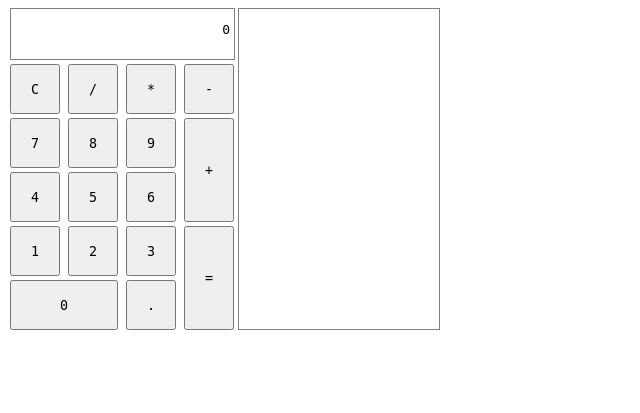
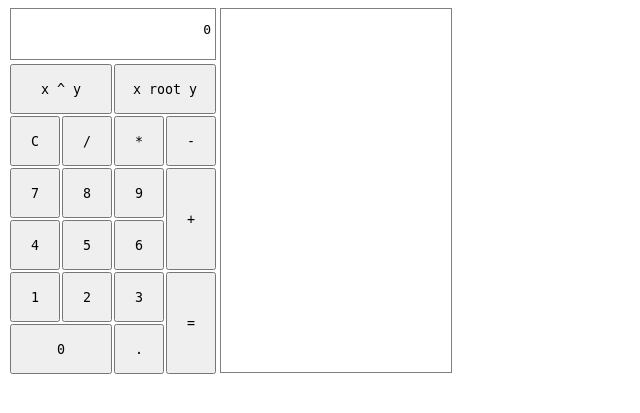
Before and after one commit to vsn4ke/POECalc, a PHP site: page / in a window 1280 px wide. Shown: the top 413 px of the page, without its empty margins (0-640 px from the left). Run offline with PHP 8.4, Linux system fonts and the light colour scheme; data that the repository does not hold is empty.

Commit message:
css grid + exp/root

```diff
--- a/css/style.css
+++ b/css/style.css
@@ -9,52 +9,29 @@ button{
     margin: 2px;
 }
 
-.wide{
-    width: 108px;
-}
-
-.tall{
-    height: 104px;
-}
-
-.wrapper{
-    display: flex;
-}
 
 .calculator{
     display: flex;
 }
 
 .table, .column2{
-    height: 320px;
+    height: 363px;
     overflow: scroll;
+    overflow-x: hidden;
 }
 
 .column1{
-    flex: 0 0 230px;
+    flex: 0 0 212px;
 }
 
 .column2{
-    width : 200px;
-}
-
-.buttonBlock{
-    display: flex;
-}
-
-.numberBlock{
-    flex: 0 0 170px;
-    margin-right: 4px;
-}
-
-.sideButton{
-    width: 60px;
+    width : 230px;
 }
 
 .display{
     margin-left: 2px;
     margin-bottom: 2px;
-    width: 223px;
+    width: 204px;
     height: 50px;
 }
 
@@ -83,5 +60,40 @@ thead td{
     border-bottom: none;
 }
 
-/* temp */
-.table{ display: none;}
+.keys {
+    display: grid;
+    grid-template-columns: repeat(4, 50px);
+    grid-template-rows: repeat(6, 50px);
+    grid-column-gap: 2px;
+    grid-row-gap: 2px;
+}
+
+.key1 { grid-area: 1 / 1 / 2 / 3; }
+.key2 { grid-area: 1 / 3 / 2 / 5; }
+.key3 { grid-area: 2 / 1 / 3 / 2; }
+.key4 { grid-area: 2 / 2 / 3 / 3; }
+.key5 { grid-area: 2 / 3 / 3 / 4; }
+.key6 { grid-area: 2 / 4 / 3 / 5; }
+.key7 { grid-area: 3 / 1 / 4 / 2; }
+.key8 { grid-area: 3 / 2 / 4 / 3; }
+.key9 { grid-area: 3 / 3 / 4 / 4; }
+.key10 { grid-area: 4 / 1 / 5 / 2; }
+.key11 { grid-area: 4 / 2 / 5 / 3; }
+.key12 { grid-area: 4 / 3 / 5 / 4; }
+.key13 { grid-area: 5 / 1 / 6 / 2; }
+.key14 { grid-area: 5 / 2 / 6 / 3; }
+.key15 { grid-area: 5 / 3 / 6 / 4; }
+.key16 { grid-area: 6 / 1 / 7 / 3; }
+.key17 { grid-area: 6 / 3 / 7 / 4; }
+.key18 { grid-area: 3 / 4 / 5 / 5; }
+.key19 { grid-area: 5 / 4 / 7 / 5; }
+
+.wide{
+    width: 102px;
+}
+
+.tall{
+    height: 102px;
+}
+
+.table { display :  none}
--- a/script.js
+++ b/script.js
@@ -32,6 +32,17 @@ function calculateResult(currentResult, lastValue, lastAction){
                 result = 'Error : dividing by 0'
             }
             break
+        case 'exponant':
+            result = Math.pow(fCurrentResult,  fValue)
+            break
+        case 'root':
+            if(fValue != 0){
+                result = Math.pow(fCurrentResult,  1/fValue)
+            }else{
+                error = true
+                result = 'Error : dividing by 0'
+            }
+            break
     }
     calculator.dataset.result = result
     displayHistory(fCurrentResult, fValue, result, lastAction)
@@ -45,20 +56,26 @@ function displayHistory(value1, value2, result, action){
 
         switch (action){
             case 'add':
-                symbol = '+'
+                symbol = ' + '
                 break
             case 'substract':
-                symbol = '-'
+                symbol = ' - '
                 break
             case 'multiply':
-                symbol = '*'
+                symbol = ' * '
                 break
             case 'divide':
-                symbol = '/'
+                symbol = ' / '
+                break
+            case 'exponant':
+                symbol = ' ^ '
+                break
+            case 'root':
+                symbol = ' root '
                 break
         }
 
-        p.textContent =  value1 + ' ' + symbol + ' ' + value2 + ' = ' + result
+        p.textContent =  value1  + symbol  + value2 + ' = ' + result
         history.prepend(p)
     }
 }
@@ -90,7 +107,7 @@ keys.addEventListener('click', e =>{
                 }
             }
 
-            if(keyAction == 'add' || keyAction == 'substract' || keyAction == 'multiply' || keyAction == 'divide' ){
+            if(keyAction == 'add' || keyAction == 'substract' || keyAction == 'multiply' || keyAction == 'divide' || keyAction == 'exponant' || keyAction == 'root' ){
                 if(currentResult == ''){
                     calculator.dataset.result = currentValue
 
--- a/view.html
+++ b/view.html
@@ -19,39 +19,25 @@
           <p>0</p>
         </div>
         <div class="keys">
-            <div class="firstLine">
-                <button data-action="clear">C</button>
-                <button data-action="divide">/</button>
-                <button data-action="multiply">*</button>
-                <button data-action="substract">-</button>
-            </div>
-            <div class="buttonBlock">
-              <div class="numberBlock">
-                <div class="buttonLine">
-                  <button data-action="7">7</button>
-                  <button data-action="8">8</button>
-                  <button data-action="9">9</button>
-                </div>
-                <div class="buttonLine">
-                  <button data-action="4">4</button>
-                  <button data-action="5">5</button>
-                  <button data-action="6">6</button>
-                </div>
-                <div class="buttonLine">
-                  <button data-action="1">1</button>
-                  <button data-action="2">2</button>
-                  <button data-action="3">3</button>
-                </div>
-                <div class="buttonLine">
-                  <button class="wide" data-action="0">0</button>
-                  <button data-action="decimal">.</button>
-                </div>
-            </div>
-            <div class="sideButton">
-                <button data-action="add" class="tall">+</button>
-                <button data-action="equal" class="tall">=</button>
-            </div>
-            </div>
+          <button class="key1 wide" data-action="exponant">x ^ y</button>
+          <button class="key2 wide" data-action="root">x root y</button>
+          <button class="key3" data-action="clear">C</button>
+          <button class="key4" data-action="divide">/</button>
+          <button class="key5" data-action="multiply">*</button>
+          <button class="key6" data-action="substract">-</button>
+          <button class="key7" data-action="7">7</button>
+          <button class="key8" data-action="8">8</button>
+          <button class="key9" data-action="9">9</button>
+          <button class="key10" data-action="4">4</button>
+          <button class="key11" data-action="5">5</button>
+          <button class="key12" data-action="6">6</button>
+          <button class="key13" data-action="1">1</button>
+          <button class="key14" data-action="2">2</button>
+          <button class="key15" data-action="3">3</button>
+          <button class="key16 wide" data-action="0">0</button>
+          <button class="key17" data-action="decimal">.</button>
+          <button class="key18 tall" data-action="add">+</button>
+          <button class="key19 tall" data-action="equal">=</button>
         </div>
       </div>
       <div class="column2">
```
